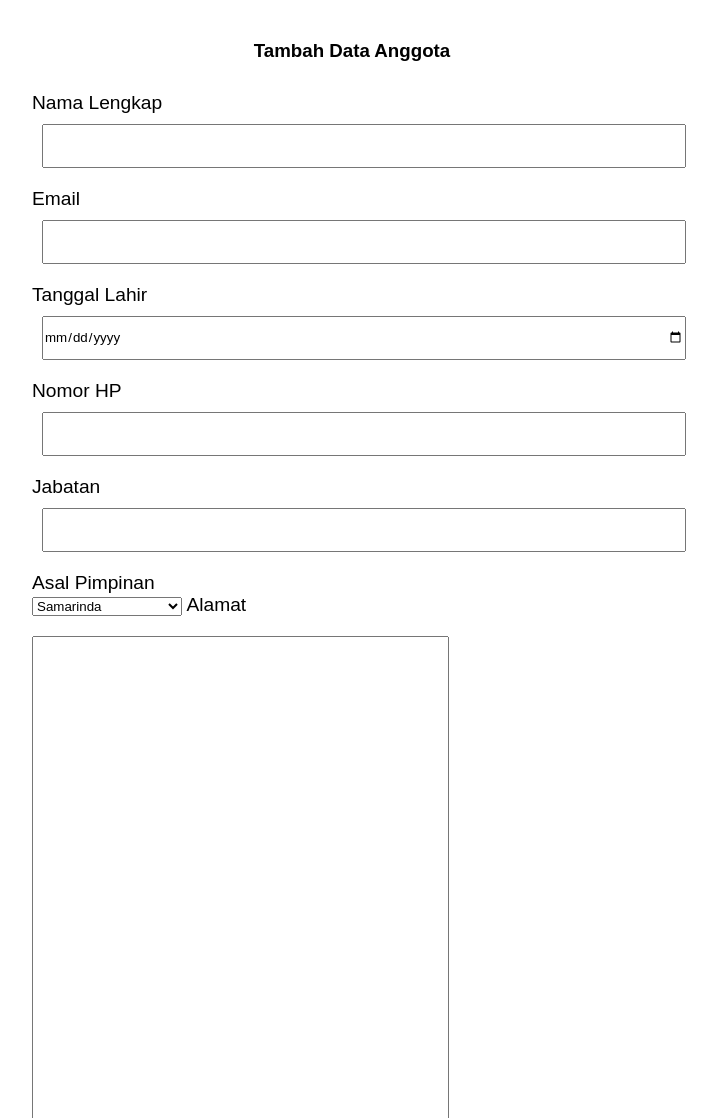
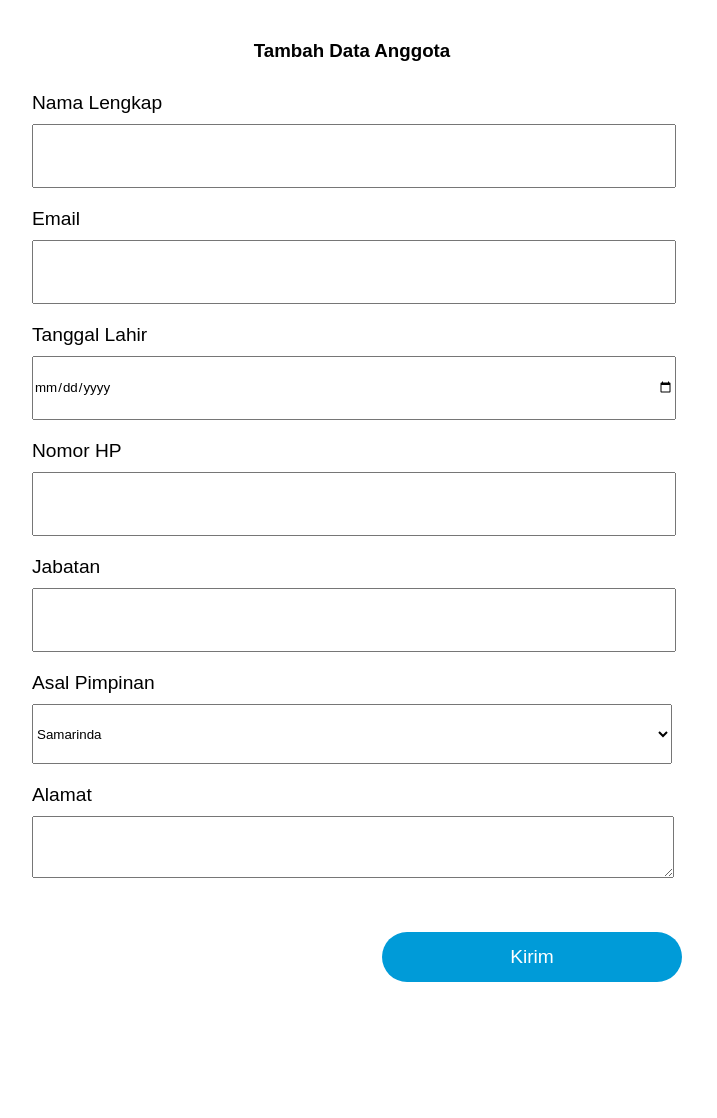
Before and after one commit to ihsanmagribi/2009106107_IhsanMagribi_Posttes5, a PHP site: page /form_data_anggota.php in a window 1280 px wide. Shown: the part 88-1206 px from the top of the page, without its empty margins (288-1005 px from the left). After the commit the page ends 1070 px from the top, so only its background shows below. Run offline with PHP 8.4, Linux system fonts and the light colour scheme.

Commit message:
posttes5

```diff
--- a/css/style_form.css
+++ b/css/style_form.css
@@ -28,8 +28,14 @@ label {
 
 .form-text {
    width: 100%;
-   height: 40px;
-   margin: 10px 10px 20px;
+   height: 60px;
+   margin: 10px 0px 20px;
+}
+
+.select{
+   width: 100%;
+   height: 40;
+   margin: 10px 0px 20px;
 }
 
 .btn-submit {
--- a/form_data_anggota.php
+++ b/form_data_anggota.php
@@ -33,7 +33,7 @@
             <input type="text" name="jabatan" class="form-text"><br>
 
             <label for="">Asal Pimpinan</label><br>
-            <select class="choose" name="asal_pimpinan">
+            <select class="form-text" name="asal_pimpinan" class="select">
                 <option value="Samarinda">Samarinda</option>
                 <option value="Balikpapan">Balikpapan</option>
                 <option value="Penajam Paser Utara">Penajam Paser Utara</option>
@@ -43,8 +43,9 @@
                 <option value="Bontang">Bontang</option>
                 <option value="Kutai Timur">Kutai Timur</option>
             </select>
+
             <label for="">Alamat</label><br>
-            <textarea name="alamat" id="" cols="50" rows="50"></textarea><br>
+            <textarea name="alamat" id="" cols="135" rows="5" class="form-text"></textarea><br>
 
             <input type="submit" name="submit" value="Kirim" class="btn-submit">
 
```
